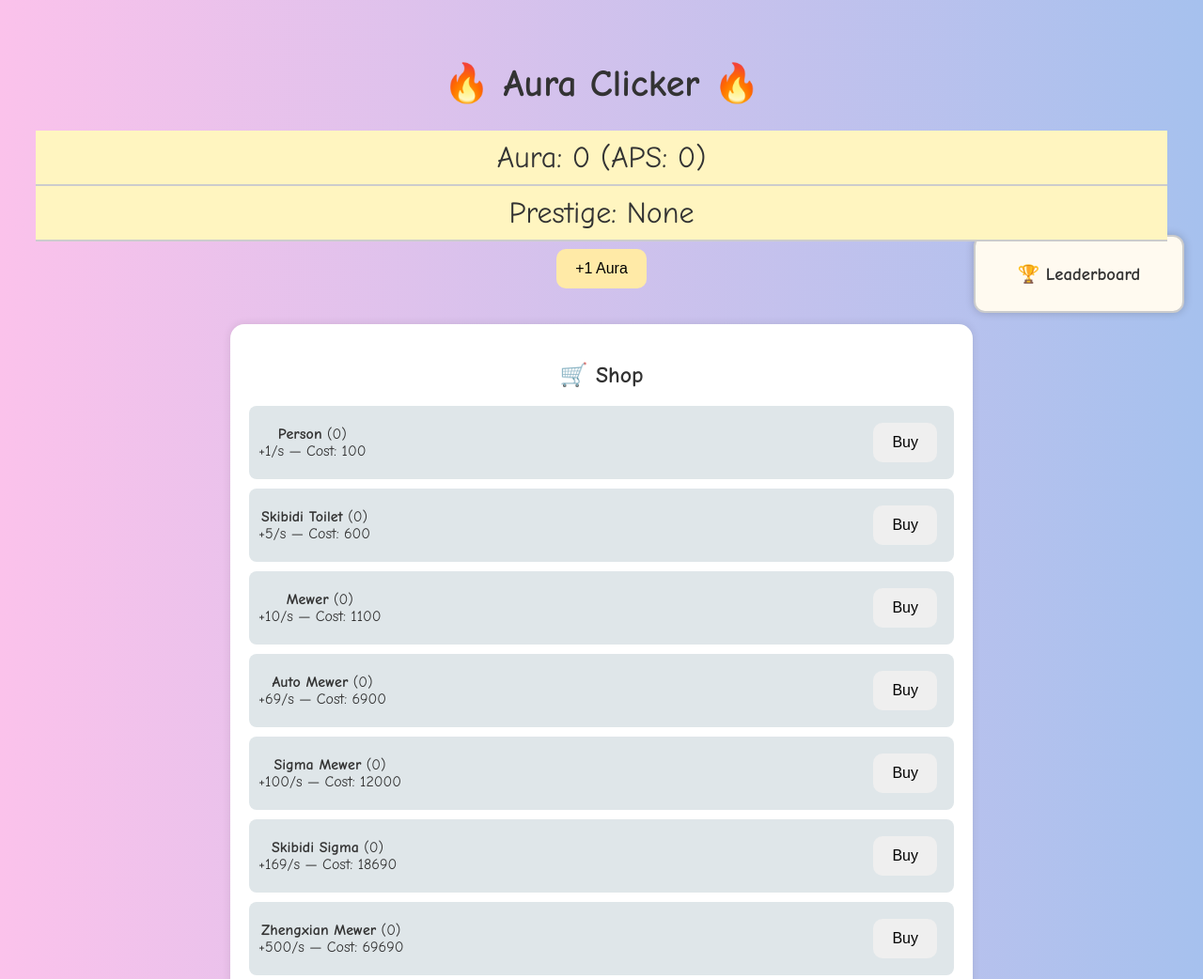
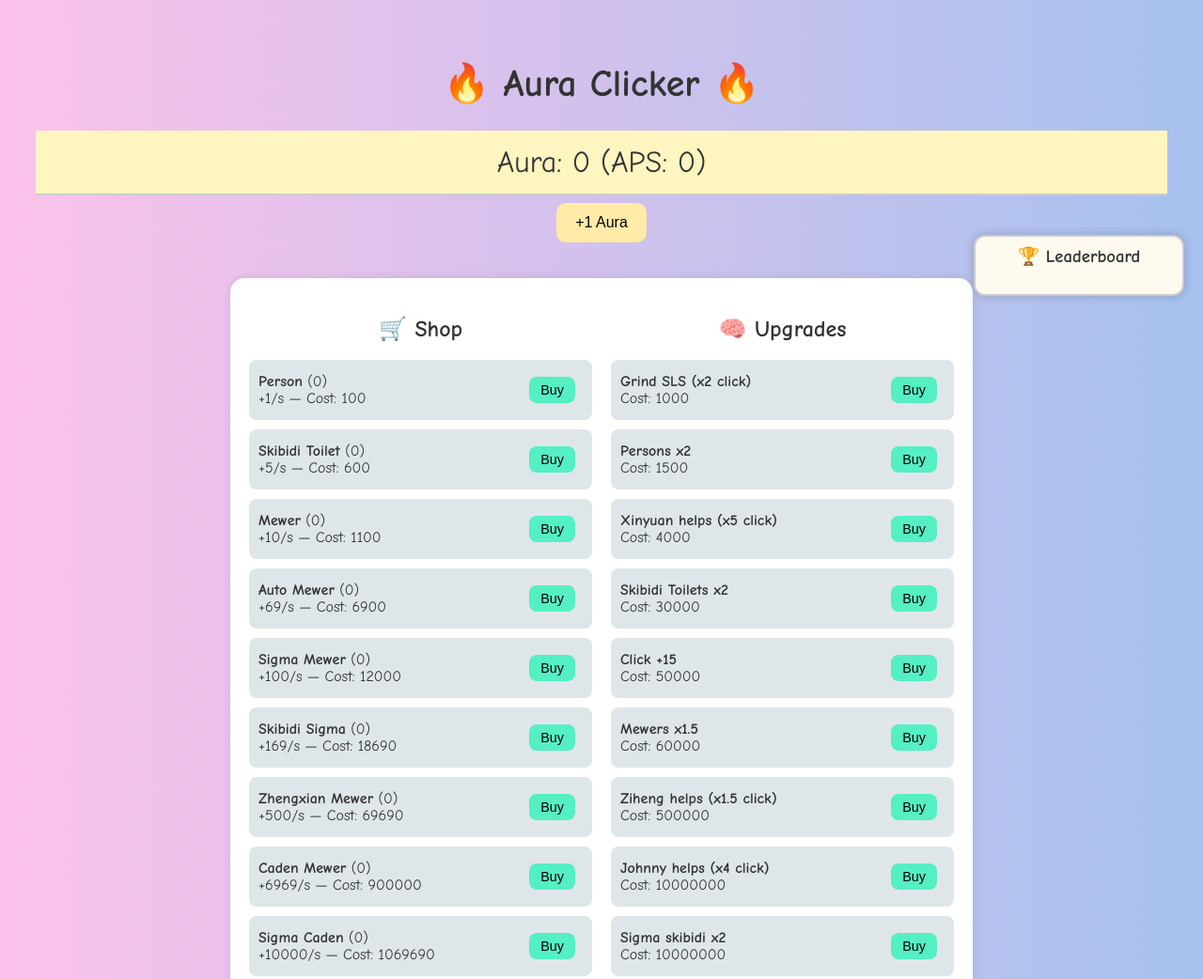
Before and after one commit to lxysgp/M25106, a plain HTML site: page chill.html in a window 1280 px wide. Shown: the top 1042 px of the page at 94% size. Drawn offline with Linux system fonts and the light colour scheme.

Commit message:
Update chill.html

```diff
--- a/chill.html
+++ b/chill.html
@@ -5,21 +5,22 @@
   <title>Aura Clicker Game</title>
   <style>
     body {
-    font-family: 'Comic Sans MS', sans-serif;
+      font-family: 'Comic Sans MS', san-serif;
       background: linear-gradient(to right, #fbc2eb, #a6c1ee);
       text-align: center;
       padding: 30px;
       color: #333;
     }
     h1 { font-size: 2.5rem; }
-    #aura-display, #prestige-display {
+    #aura-display {
       font-size: 2rem;
-    padding: 10px;
+      margin: 0;
+      padding: 15px;
       background: #fff5c0;
       position: sticky;
       top: 0;
+      z-index: 1000;
       border-bottom: 2px solid #ccc;
-    z-index: 1000;
     }
     button {
       padding: 12px 20px;
@@ -48,12 +49,46 @@
       align-items: center;
       flex-wrap: wrap;
     }
+    .item div, .upgrade div {
+      text-align: left;
+      flex: 1;
+    }
+    .item button, .upgrade button {
+      font-size: 0.9rem;
+      padding: 6px 12px;
+      border-radius: 8px;
+      background-color: #55efc4;
+      border: none;
+      cursor: pointer;
+    }
     .stock-arrow.up { color: green; }
     .stock-arrow.down { color: red; }
+    #login-logo {
+      border-radius: 1em;
+      width: 49em;
+    }
+    @media (prefers-color-scheme: dark) {
+      .card {background: #2e2734}
+      h2 {color: #dfe6e9;}
+    }
+
+    .triple-container {
+      display: flex;
+      flex-wrap: wrap;
+      justify-content: space-between;
+      gap: 20px;
+    }
+
+    .third {
+      flex: 1 1 32%;
+      min-width: 250px;
+    }
     #leaderboard-panel {
       position: fixed;
-    top: 250px; right: 20px;
-    width: 200px; max-height: 70vh;
+      top: 250px;
+      right: 20px;
+      width: 200px;
+      max-height: 70vh;
       overflow-y: auto;
       background: #fffaf0;
       border: 2px solid #ccc;
@@ -62,21 +97,28 @@
       box-shadow: 0 0 10px rgba(0,0,0,0.2);
       z-index: 999;
     }
-    #leaderboard { padding-left: 20px; text-align: left; }
+    #leaderboard-panel h3 {
+      margin-top: 0;
+    }
+    #leaderboard {
+      list-style-type: decimal;
+      padding-left: 20px;
+      text-align: left;
+    }
+    #leaderboard-panel {
+      position: fixed;
+      top: 250px;
+    }
   </style>
 </head>
-
-<body>
   <div id="leaderboard-panel">
   <h3>🏆 Leaderboard</h3>
   <ol id="leaderboard"></ol>
 </div>
-
+<body>
   <h1>🔥 Aura Clicker 🔥</h1>
   <div id="aura-display">Aura: 0</div>
-<div id="prestige-display">Prestige: None</div>
   <button id="click-btn">+1 Aura</button>
-
   <div class="card triple-container">
   <div class="third">
     <h2>🛒 Shop</h2>
@@ -97,17 +139,14 @@
 </div>
 
   <a href="index.html"><img src="classweblogogris.png" alt="Class Logo" id="login-logo"></a>
-
   <script>
-    let aura = parseFloat(localStorage.getItem('aura')) || 0;
-    let auraPerClick = parseInt(localStorage.getItem('apc')) || 1;
-    let auraPerSecond = 0;
-    let cryptoUnlocked = localStorage.getItem('cryptoUnlocked') === 'true';
-    let prestige = localStorage.getItem('prestige') || 'None';
-    let lastAuraCheck = aura;
-    const MAX_CPS = 25;
+    let aura = 0, auraPerClick = 1, auraPerSecond = 0;
+    let cryptoUnlocked = false;
+    let lastClickTimes = [];
+    const MAX_CPS = 25; // clicks per second
     const MAX_LEGAL_CLICK_POWER = 30000;
     let cheatAttempts = 0;
+
 
     const generators = [
       { name: "Person", amount: 0, baseCost: 100, auraGain: 1, scale: 1.07 },
@@ -159,36 +198,63 @@
   { name: "CadenETH", price: 1300000, high: 130000, low: 1300, last: 1300 }
 ];
 
+
     let stockOwned = Array(stocks.length).fill(0);
 let cryptoOwned = Array(cryptoStocks.length).fill(0);
 
-    function prestigeRank() {
-    if (aura >= 1e9) return '💎 Diamond';
-    if (aura >= 1e8) return '🥇 Gold';
-    if (aura >= 1e7) return '🥈 Silver';
-    if (aura >= 1e6) return '🥉 Bronze';
-    return 'None';
+
+   document.getElementById("click-btn").onclick = () => {
+  const now = Date.now();
+  lastClickTimes.push(now);
+  lastClickTimes = lastClickTimes.filter(t => now - t < 1000); // last 1 sec
+
+  // Check CPS
+  if (lastClickTimes.length > MAX_CPS) {
+    cheatAttempts++;
+    alert("⚠️ Too many clicks per second! Slow down otherwise the game will be disabled!");
+    if (cheatAttempts >= 2) {
+      document.getElementById("click-btn").disabled = true;
+      alert("🚫 Clicker disabled due to suspicious activity.");
+    }
+    return;
   }
 
-    document.getElementById("click-btn").onclick = () => {
+  // Check for click power cheat
+  if (auraPerClick > MAX_LEGAL_CLICK_POWER) {
+    cheatAttempts++;
+    alert("⚠️ Invalid click power! Are you trying to cheat?");
+    if (cheatAttempts >= 3) {
+      document.getElementById("click-btn").disabled = true;
+      alert("🚫 Clicker disabled due to suspicious activity.");
+    }
+    return;
+  }
+
+  // All good
   aura += auraPerClick;
   updateUI();
 };
 
+
     function buyGen(i) {
-    let g = generators[i];
-    let cost = Math.round(g.baseCost * g.scale ** g.amount);
+      const g = generators[i];
+      const cost = Math.round(g.baseCost * Math.pow(g.scale, g.amount));
       if (aura >= cost) {
-    aura -= cost; g.amount++;
-    updateAuraPerSecond(); updateUI();
+        aura -= cost;
+        g.amount++;
+        updateAuraPerSecond();
+        updateUI();
       }
     }
 
     function buyUpgrade(i) {
-    let u = upgrades[i];
+      const u = upgrades[i];
       if (!u.bought && aura >= u.cost) {
-    aura -= u.cost; u.bought = true;
-    u.effect(); updateAuraPerSecond(); updateUI();
+        aura -= u.cost;
+        u.bought = true;
+        u.effect();
+        updateAuraPerSecond();
+        updateUI();
       }
     }
 
@@ -199,29 +265,14 @@
     function updateUI() {
   document.getElementById("aura-display").textContent =
     `Aura: ${Math.floor(aura)} (APS: ${Math.round(auraPerSecond)})`;
+
   document.getElementById("click-btn").textContent = `+${auraPerClick} Aura`;
-    prestige = prestigeRank();
-    document.getElementById("prestige-display").textContent = `Prestige: ${prestige}`;
-    localStorage.setItem('aura', aura);
-    localStorage.setItem('apc', auraPerClick);
-    localStorage.setItem('cryptoUnlocked', cryptoUnlocked);
-    localStorage.setItem('prestige', prestige);
-    renderShop(); renderUpgrades(); renderStocks();
+
+  renderShop();
+  renderUpgrades();
+  renderStocks();
 }
 
-    function detectCheat() {
-    if (Math.abs(aura - lastAuraCheck) > auraPerSecond * 20 + auraPerClick * MAX_CPS * 5) {
-    cheatAttempts++;
-    alert("⚠️ Cheating detected! Game reset imminent if continued.");
-    if (cheatAttempts > 2) {
-    localStorage.clear(); location.reload();
-}
-}
-    lastAuraCheck = aura;
-}
-
-    setInterval(() => { aura += auraPerSecond / 10; updateUI(); }, 100);
-    setInterval(() => detectCheat(), 5000);
 
     function renderShop() {
       const shop = document.getElementById("shop-list");
@@ -235,6 +286,7 @@
           </div>`;
       });
     }
+
     function renderUpgrades() {
       const list = document.getElementById("upgrade-list");
       list.innerHTML = "";
@@ -276,36 +328,6 @@
           </div>`;
       });
     }
-    function buyStock(i) {
-    const s = stocks[i];
-    if (aura >= s.price) {
-    aura -= s.price;
-    stockOwned[i] = (stockOwned[i] || 0) + 1;
-    updateUI();
-}
-}
-    function sellStock(i) {
-    if (stockOwned[i] > 0) {
-    aura += stocks[i].price;
-    stockOwned[i]--;
-    updateUI();
-}
-}
-    function buyCrypto(i) {
-    const s = cryptoStocks[i];
-    if (aura >= s.price) {
-    aura -= s.price;
-    cryptoOwned[i] = (cryptoOwned[i] || 0) + 1;
-    updateUI();
-}
-}
-    function sellCrypto(i) {
-    if (cryptoOwned[i] > 0) {
-    aura += cryptoStocks[i].price;
-    cryptoOwned[i]--;
-    updateUI();
-}
-}
 function submitScore() {
   const name = localStorage.getItem("classwebUsername");
   if (!name) {
@@ -325,6 +347,7 @@
   localStorage.setItem("auraLeaderboard", JSON.stringify(scores));
   renderLeaderboard();
 }
+
 function renderLeaderboard() {
   const scores = JSON.parse(localStorage.getItem("auraLeaderboard") || "[]");
   scores.sort((a, b) => b.aura - a.aura);
@@ -353,17 +376,64 @@
   }
 }
 
-    setInterval(() => { stocks.concat(cryptoStocks).forEach(s => {
+    function buyStock(i) {
+      const s = stocks[i];
+      if (aura >= s.price) {
+        aura -= s.price;
+        stockOwned[i] = (stockOwned[i] || 0) + 1;
+        updateUI();
+      }
+    }
+
+    function sellStock(i) {
+      if (stockOwned[i] > 0) {
+        aura += stocks[i].price;
+        stockOwned[i]--;
+        updateUI();
+      }
+    }
+
+    function buyCrypto(i) {
+      const s = cryptoStocks[i];
+      if (aura >= s.price) {
+        aura -= s.price;
+        cryptoOwned[i] = (cryptoOwned[i] || 0) + 1;
+        updateUI();
+      }
+    }
+
+    function sellCrypto(i) {
+      if (cryptoOwned[i] > 0) {
+        aura += cryptoStocks[i].price;
+        cryptoOwned[i]--;
+        updateUI();
+      }
+    }
+
+    setInterval(() => {
+      aura += auraPerSecond / 10;
+      updateUI();
+    }, 100);
+
+    setInterval(() => {
+      [stocks, cryptoStocks].forEach(list => {
+        list.forEach(s => {
           s.last = s.price;
-    s.price += Math.floor(Math.random() * 11 - 5);
+          const change = Math.floor(Math.random() * 11 - 5);
+          s.price += change;
           if (s.price < 1) s.price = 1;
-    s.high = Math.max(s.high, s.price);
-    s.low = Math.min(s.low, s.price);
-}); renderStocks(); }, 2000);
+          if (s.price > s.high) s.high = s.price;
+          if (s.price < s.low) s.low = s.price;
+        });
+      });
+      renderStocks();
+    }, 2000);
 
-    updateAuraPerSecond(); updateUI(); renderLeaderboard();
+    updateAuraPerSecond();
+    updateUI();
+    renderLeaderboard();
+
   </script>
-
-<footer><p>Xinyuan is not responsible if caught by any teacher.</p></footer>
+   <footer><p>Xinyuan is not responsible for this if you are caught by any teacher.</p></footer>
 </body>
 </html>
```
Lines whose indentation alone changed are shown as unchanged.
